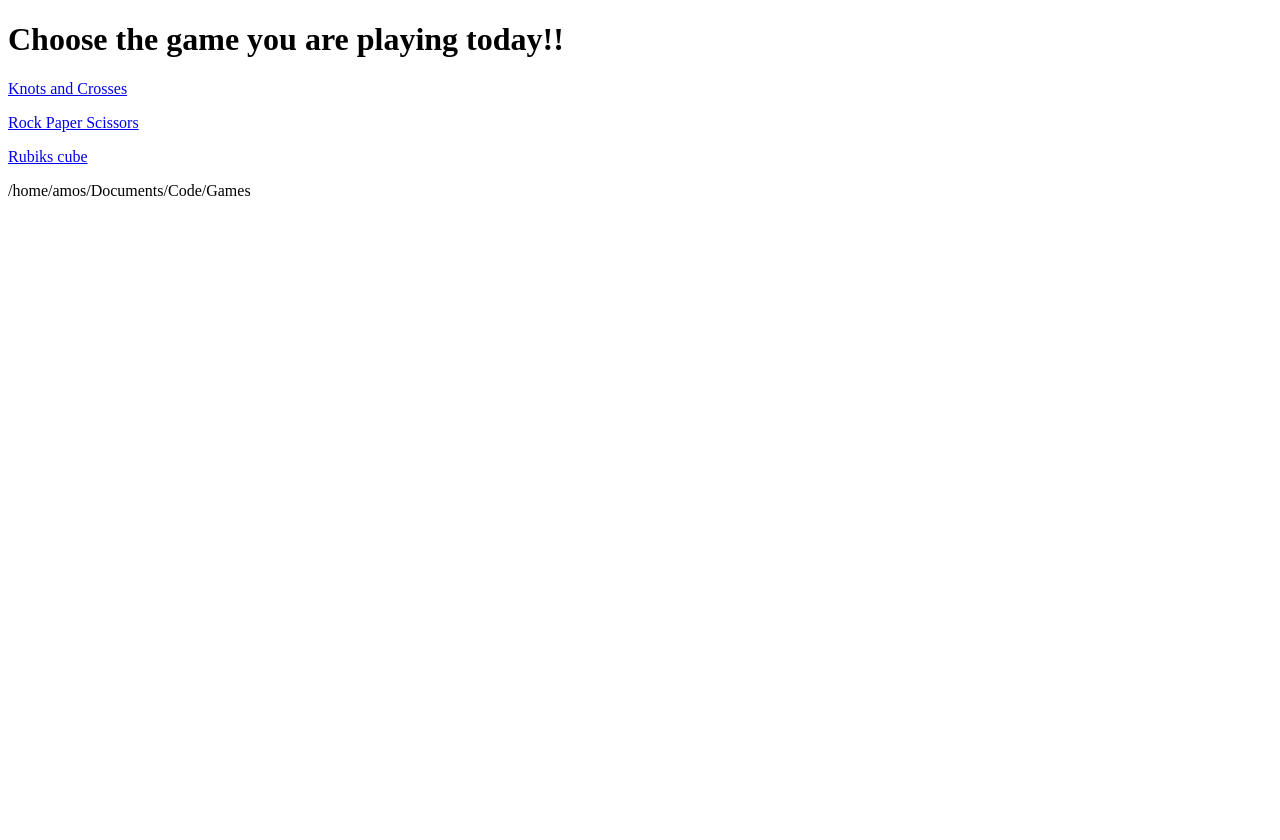
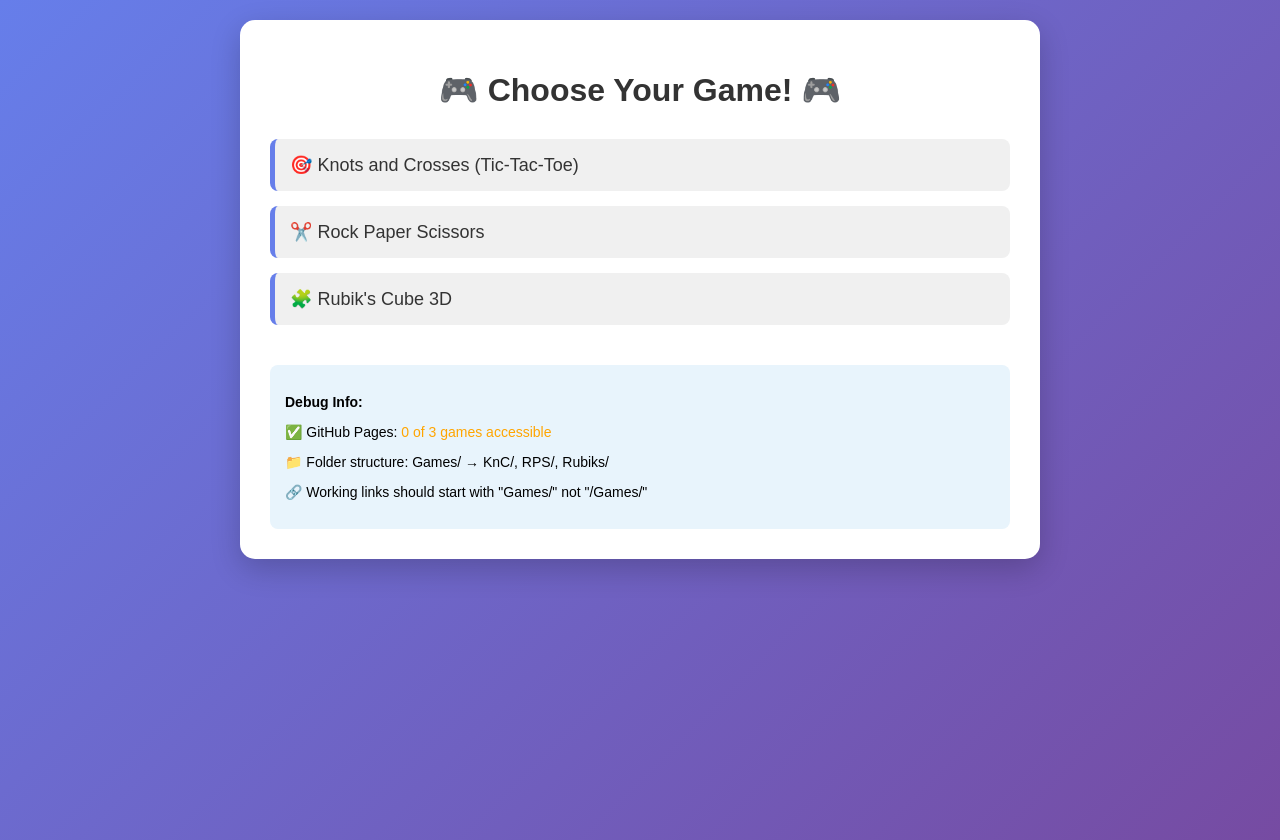
Before and after one commit to AMOS-GUY/AMOS-GUY.github.io, a plain HTML site: page index.html in a window 1280 px wide. Before the commit the page ends 800 px from the top, so only its background shows below. Drawn offline with Linux system fonts and the light colour scheme; no server answers.

Commit message:
Enhance index.html with styles and game links
Added styles and updated game links with improved layout.

```diff
--- a/index.html
+++ b/index.html
@@ -4,20 +4,104 @@
     <meta charset="UTF-8" />
     <meta name="viewport" content="width=device-width, initial-scale=1.0" />
     <title>Games</title>
+    <style>
+      body {
+        font-family: Arial, sans-serif;
+        max-width: 800px;
+        margin: 0 auto;
+        padding: 20px;
+        background: linear-gradient(135deg, #667eea 0%, #764ba2 100%);
+        min-height: 100vh;
+      }
+      .container {
+        background: white;
+        padding: 30px;
+        border-radius: 15px;
+        box-shadow: 0 10px 30px rgba(0, 0, 0, 0.2);
+      }
+      h1 {
+        color: #333;
+        text-align: center;
+        margin-bottom: 30px;
+      }
+      .game-link {
+        display: block;
+        background: #f0f0f0;
+        padding: 15px;
+        margin: 15px 0;
+        border-radius: 8px;
+        text-decoration: none;
+        color: #333;
+        font-size: 18px;
+        transition: all 0.3s;
+        border-left: 5px solid #667eea;
+      }
+      .game-link:hover {
+        background: #667eea;
+        color: white;
+        transform: translateX(5px);
+      }
+    </style>
   </head>
   <body>
-    <h1>Choose the game you are playing today!!</h1>
+    <div class="container">
+      <h1>🎮 Choose Your Game! 🎮</h1>
 
-    <p class="knots-and-crosses">
-      <a href="/Games/KnC/KnCwAdmin.html">Knots and Crosses</a>
-    </p>
-    <p class="rock-paper-scissors">
-      <a href="/Games/RPS/rockpaperscissors.html">Rock Paper Scissors</a>
-    </p>
-    <p class="rubiks">
-      <a href="/Games/Rubiks/rubiks3dcss.html">Rubiks cube</a>
-    </p>
+      <a class="game-link" href="Games/KnC/KnCwAdmin.html">
+        🎯 Knots and Crosses (Tic-Tac-Toe)
+      </a>
+
+      <a class="game-link" href="Games/RPS/rockpaperscissors.html">
+        ✂️ Rock Paper Scissors
+      </a>
+
+      <a class="game-link" href="Games/Rubiks/rubiks3dcss.html">
+        🧩 Rubik's Cube 3D
+      </a>
+
+      <!-- Debug info (remove later) -->
+      <div
+        style="
+          margin-top: 40px;
+          padding: 15px;
+          background: #e8f4fc;
+          border-radius: 8px;
+          font-size: 14px;
+        "
+      >
+        <p><strong>Debug Info:</strong></p>
+        <p>✅ GitHub Pages: <span id="status">Loading...</span></p>
+        <p>📁 Folder structure: Games/ → KnC/, RPS/, Rubiks/</p>
+        <p>🔗 Working links should start with "Games/" not "/Games/"</p>
+      </div>
+    </div>
+
+    <script>
+      // Test if links work
+      const links = [
+        "Games/KnC/KnCwAdmin.html",
+        "Games/RPS/rockpaperscissors.html",
+        "Games/Rubiks/rubiks3dcss.html",
+      ];
+
+      let working = 0;
+      links.forEach((link) => {
+        fetch(link)
+          .then((res) => {
+            if (res.ok) working++;
+            updateStatus();
+          })
+          .catch(() => updateStatus());
+      });
+
+      function updateStatus() {
+        const status = document.getElementById("status");
+        status.textContent = `${working} of ${links.length} games accessible`;
+        status.style.color = working === links.length ? "green" : "orange";
+      }
+    </script>
   </body>
 </html>
 
-/home/amos/Documents/Code/Games
+<!-- /home/amos/Documents/Code/Games -->
+<!-- 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 -->
```
